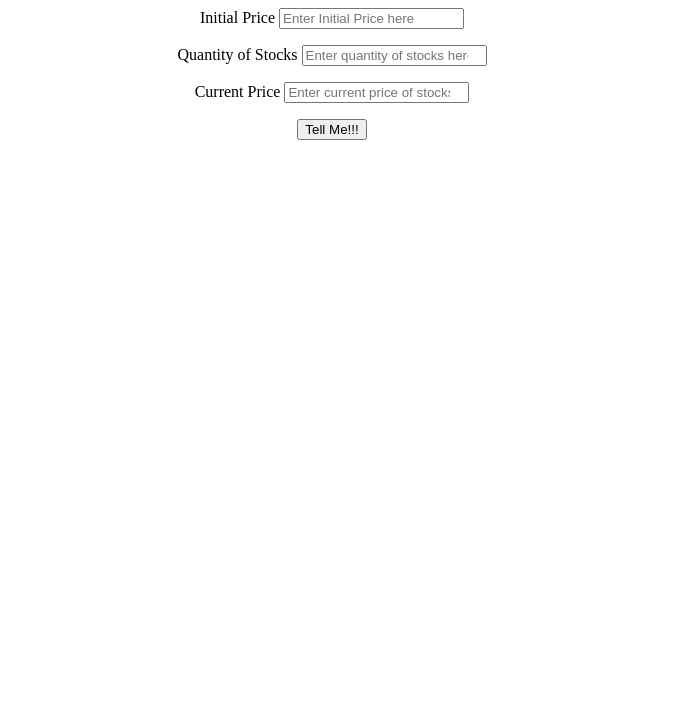
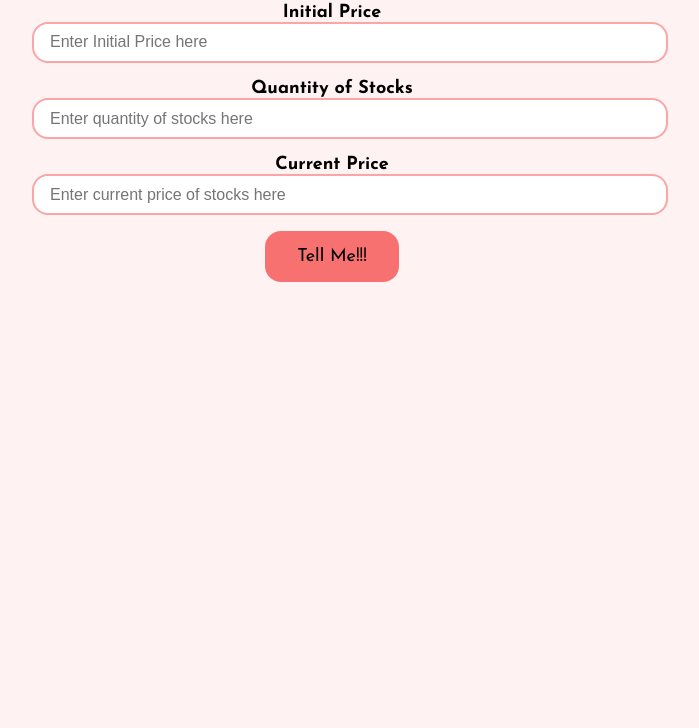
Before and after one commit to prthmh/stocks, a plain HTML site: page index.html in a window 1280 px wide. Shown: the part 72-800 px from the top of the page, without its empty margins (308-1007 px from the left). Drawn offline with Linux system fonts and the light colour scheme.

Commit message:
css updated

```diff
--- a/index.html
+++ b/index.html
@@ -9,16 +9,16 @@
 </head>
 <body>
     <h1>Stocks</h1>
-    <main>
-        <label for="initial-price">Initial Price
+    <main class="container-center">
+        <label  for="initial-price">Initial Price
             <input id="initial-price" placeholder="Enter Initial Price here" type="number"/>
         </label>
 
-        <label for="quantity-of-stocks">Quantity of Stocks
+        <label  for="quantity-of-stocks">Quantity of Stocks
             <input id="quantity-of-stocks" placeholder="Enter quantity of stocks here" type="number"/>
         </label>
 
-        <label for="current-price">Current Price
+        <label  for="current-price">Current Price
             <input id="current-price" placeholder="Enter current price of stocks here" type="number"/>
         </label>
 
--- a/styles.css
+++ b/styles.css
@@ -1,8 +1,54 @@
-body {
+
+@import url('https://fonts.googleapis.com/css2?family=Josefin+Sans:wght@400;700&display=swap');
+body{
+    background-color: #fef2f2;
+    text-align: center;
+    font-family: 'Josefin Sans', sans-serif;
+
+}
+
+
+.container-center {
+    max-width: 600px;
+    margin: auto;
     text-align: center;
 }
 
+
+
 label {
     display: block;
+    font-size: large;
+    font-weight: 1000;
     padding-bottom: 1rem;
-}
+  }
+
+input {
+    display: block;
+    font-size: 16px;
+    padding: 0.6rem 1rem;
+    margin: auto;
+    border: 2px solid #fca5a5;
+    border-radius: 1rem;
+    width: 100%;
+    max-width: px;
+  }
+
+#submit-btn {
+    background: #f87171;
+    border: none;
+    padding: 1rem 2rem;
+    border-radius: 1rem;
+    font-size: large;
+    cursor: pointer;
+    margin: auto;
+    display: block;
+  }
+
+  #output{
+    padding: 2rem;
+  }
+
+  button{
+    font-family: 'Josefin Sans', sans-serif;
+  }
```
